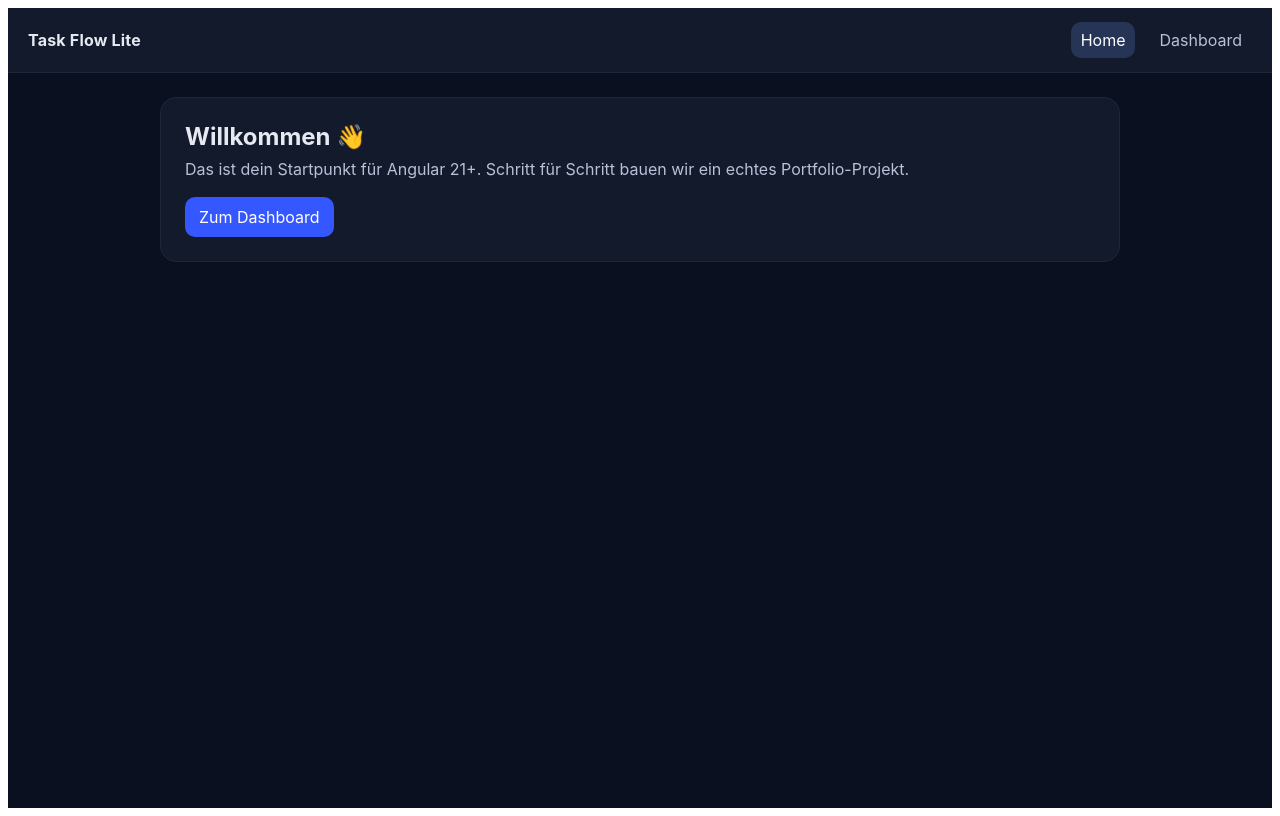
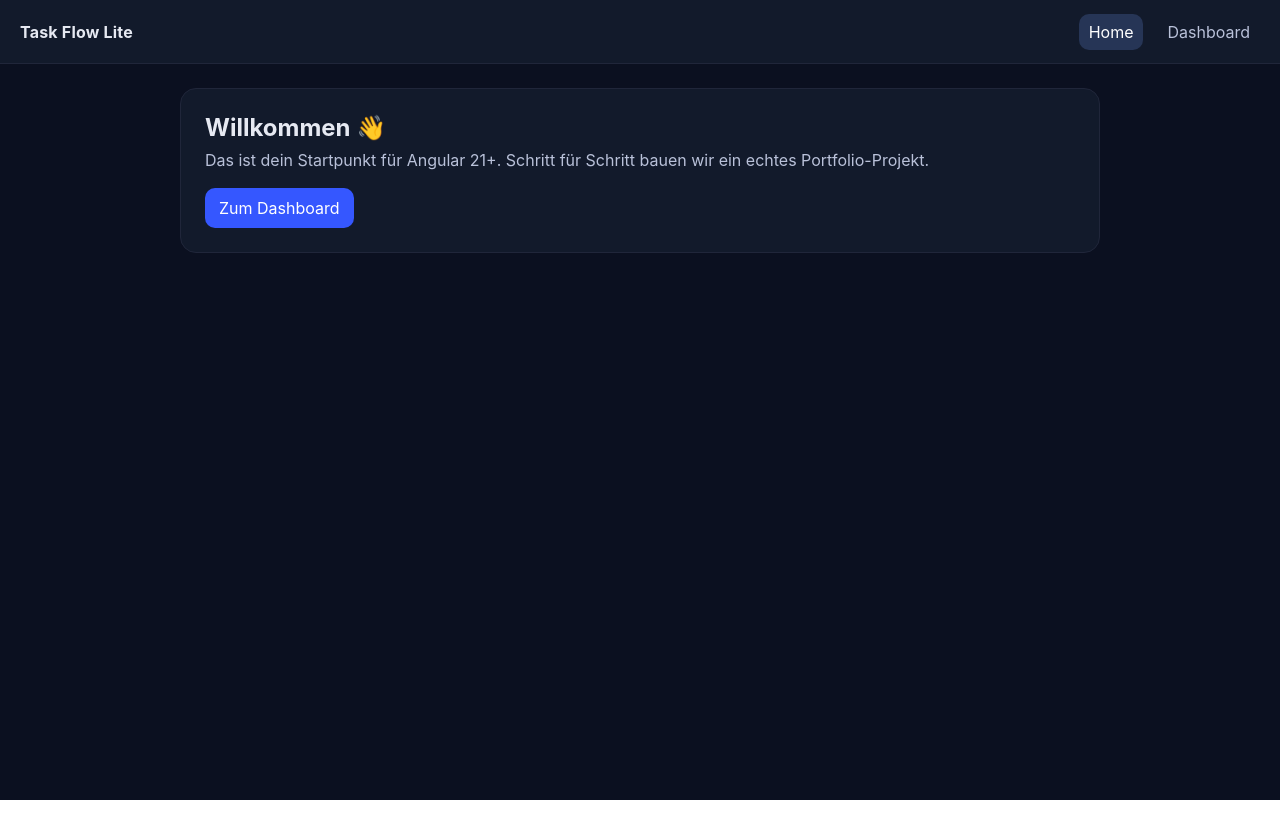
Before and after one commit to Matthias146/task_flow_lite, an Angular app: page / in a window 1280 px wide. Built offline with nearby package versions, Linux system fonts and the light colour scheme.

Commit message:
feat(dashboard): add task model and signal-based task state

```diff
--- /dev/null
+++ b/src/app/core/models/task.model.ts
@@ -0,0 +1,5 @@
+export interface Task {
+  id: number;
+  title: string;
+  done: boolean;
+}
--- a/src/styles.scss
+++ b/src/styles.scss
@@ -1 +1,5 @@
-/* You can add global styles to this file, and also import other style files */
+* {
+  margin: 0;
+  padding: 0;
+  box-sizing: border-box;
+}
```
